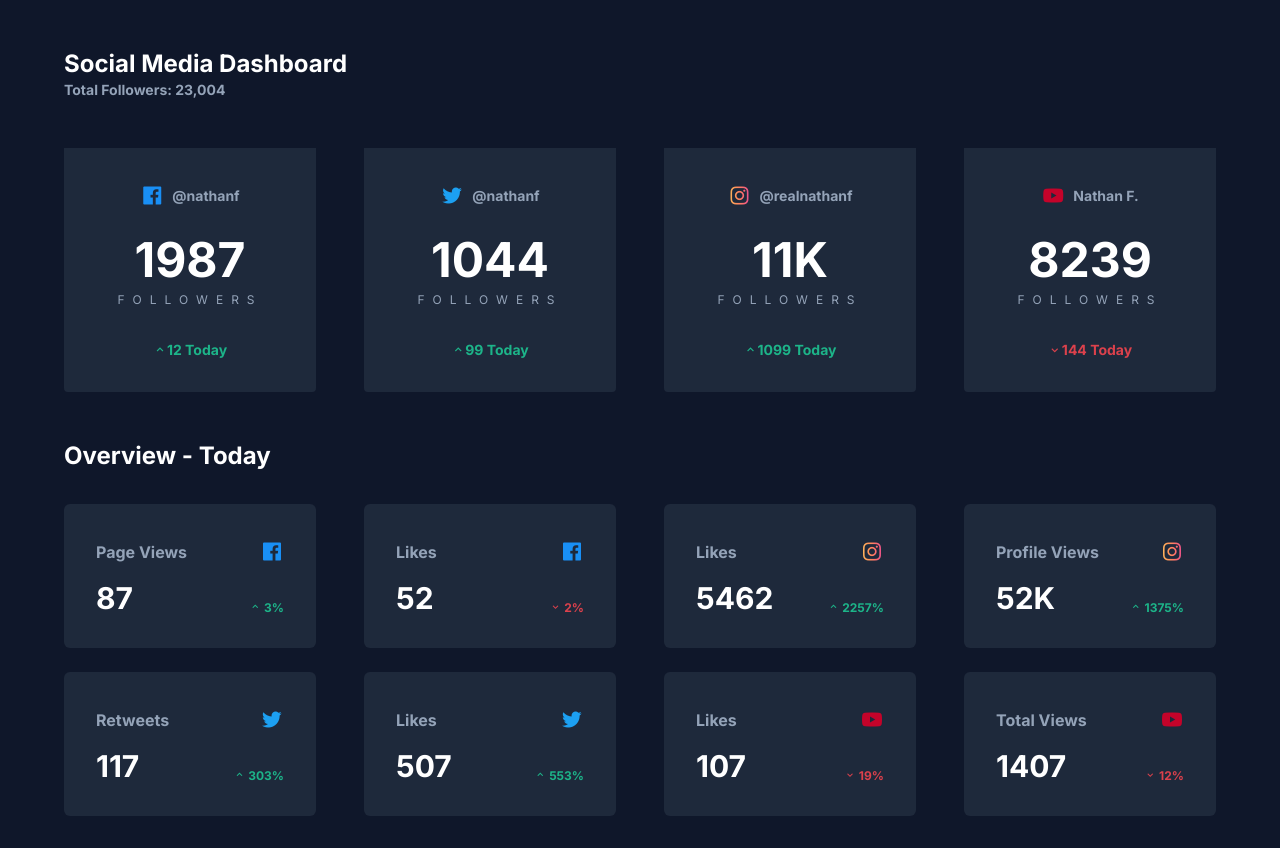
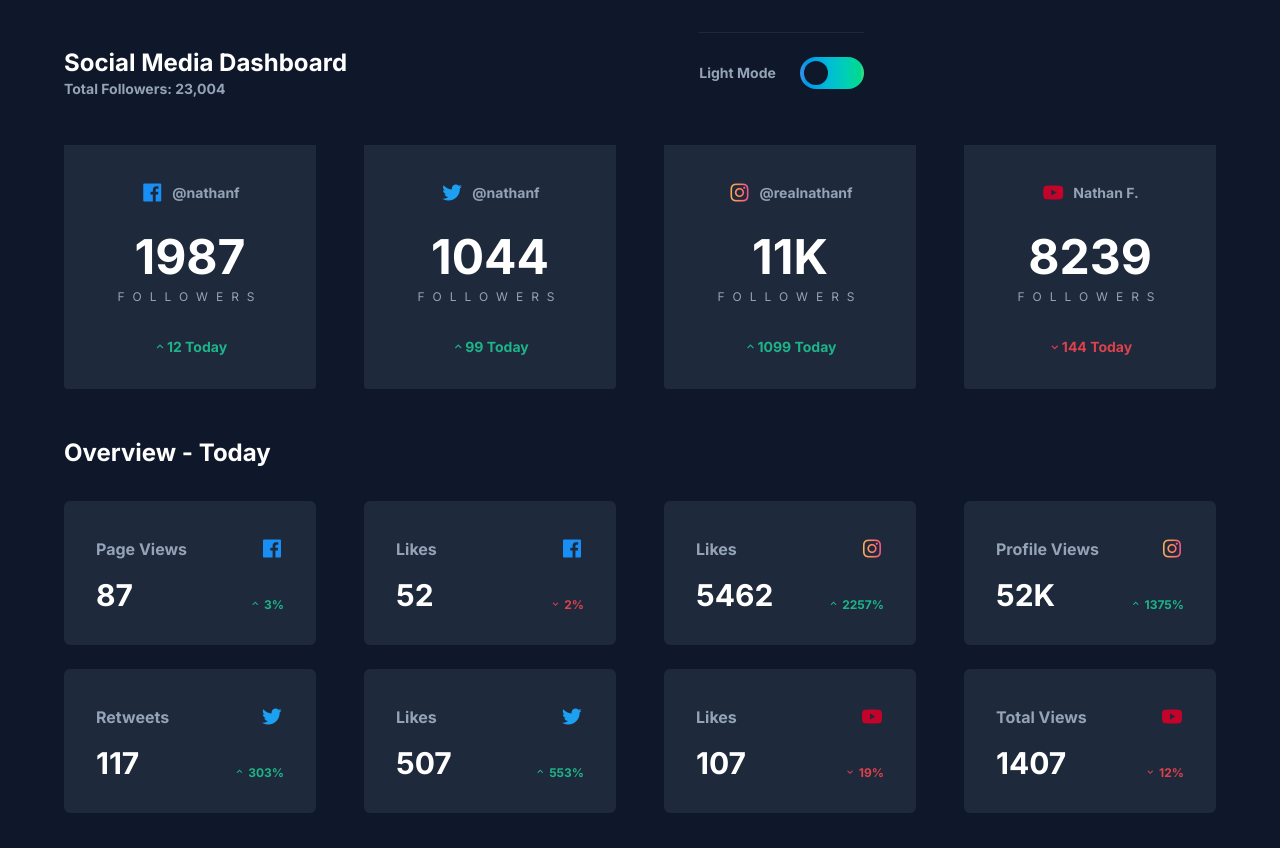
Before and after one commit to OGShawnLee/social-media-dashboard, a Svelte app: page / in a window 1280 px wide. Built offline with nearby package versions, Linux system fonts and the light colour scheme.

Commit message:
:sparkles: feat: add color theme support

```diff
--- a/index.html
+++ b/index.html
@@ -13,7 +13,9 @@
     <link href="https://unpkg.com/boxicons@2.1.2/css/boxicons.min.css" rel="stylesheet" />
     <title>Frontend Mentor | Social Media Dashboard</title>
   </head>
-  <body class="min-h-screen | bg-blue-gray-900 text-blue-gray-400 font-inter">
+  <body
+    class="min-h-screen | dark:bg-blue-gray-900 dark:text-blue-gray-400 bg-white text-blue-gray-900 font-inter"
+  >
     <div class="mb-18" id="app"></div>
     <script type="module" src="/src/main.ts"></script>
   </body>
--- /dev/null
+++ b/src/app.d.ts
@@ -0,0 +1 @@
+type ColorTheme = 'DARK' | 'LIGHT';
--- a/src/components/AllTimeStat.svelte
+++ b/src/components/AllTimeStat.svelte
@@ -12,14 +12,14 @@
 </script>
 
 <article
-  class="relative p-8 | flex flex-col items-center text-center | {border} rounded-b bg-blue-gray-800">
+  class="relative p-8 | flex flex-col items-center text-center | {border} rounded-b dark:bg-blue-gray-800 bg-blue-gray-100">
   <h3 class="sr-only">{socialMedia}</h3>
   <div class="flex items-center gap-2 mb-6">
     <i class="bx bxl-{icon} text-2xl" />
-    <span class="text-sm font-bold"> {userName}</span>
+    <span class="text-sm font-bold light:text-blue-gray-750"> {userName}</span>
   </div>
   <div class="flex flex-col gap-2">
-    <b class="text-5xl text-white"> {stat}</b>
+    <b class="text-5xl dark:text-white"> {stat}</b>
     <span class="text-xs uppercase tracking-[0.5rem]"> {statText} </span>
   </div>
   <div class="mt-8 | flex items-center | text-sm font-bold {isPositive ? 'text-lime' : 'text-red'}">
--- a/src/components/Header.svelte
+++ b/src/components/Header.svelte
@@ -1,16 +1,21 @@
+<script>
+  import ThemeToggler from './ThemeToggler.svelte';
+</script>
+
 <header
-  class="max-w-xs mx-auto my-12 divide-y divide-blue-gray-800 sm:(max-w-xl) md:max-w-2xl lg:max-w-4xl xl:max-w-6xl 2xl:max-w-8xl">
+  class="max-w-xs mx-auto my-6 divide-y dark:divide-blue-gray-800 divide-blue-gray-750 | flex flex-col gap-6 justify-between sm:(max-w-xl) md:max-w-2xl lg:(max-w-4xl my-8 flex-row items-center divide-transparent) xl:max-w-6xl 2xl:max-w-8xl">
   <div>
-    <h1 class="text-2xl font-bold text-white">Social Media Dashboard</h1>
-    <div class="text-sm font-bold">
+    <h1 class="text-2xl font-bold dark:text-white">Social Media Dashboard</h1>
+    <div class="text-sm font-bold light:text-blue-gray-750">
       <span> Total Followers: <b> 23,004 </b> </span>
     </div>
   </div>
+  <ThemeToggler />
 </header>
 
 <style>
   header::after {
     content: '';
-    @apply absolute top-0 right-0 left-0 h-72 bg-blue-gray-850 -z-10;
+    @apply absolute top-0 right-0 left-0 h-72 dark:bg-blue-gray-850 light:bg-blue-gray-50 -z-10;
   }
 </style>
--- /dev/null
+++ b/src/components/ThemeToggler.svelte
@@ -0,0 +1,35 @@
+<script>
+  import { useDarkTheme } from '../hooks';
+
+  const theme = useDarkTheme('DARK', 'SOCIAL-DASHBOARD-OG-THEME-COLOR-KEY');
+
+  $: themeText = $theme === 'DARK' ? 'Light' : 'Dark';
+  $: thumbPosition = $theme === 'DARK' ? 'translate-x-1' : 'translate-x-9';
+</script>
+
+<div class="py-6 | flex items-center justify-between gap-6">
+  <span class="text-sm font-bold light:text-blue-gray-750"> {themeText} Mode </span>
+  <button
+    class="relative h-8 w-16 | dark:(bg-gradient-to-r from-toggle-blue to-toggle-green) bg-toggle-light rounded-full"
+    aria-label="Toggle Color Theme"
+    aria-describedby="theme-toggler-description"
+    title="Toggle Color Theme"
+    on:click={theme.toggle}>
+    <p class="sr-only" id="theme-toggler-description">
+      Toggle Color Theme from dark mode to light mode and viceversa
+    </p>
+
+    <div
+      class="absolute h-6 w-6 min-w-6 | dark:bg-blue-gray-900 bg-white rounded-full | transform animation over-y-center {thumbPosition}" />
+  </button>
+</div>
+
+<style>
+  .animation {
+    @apply transition duration-150;
+  }
+
+  .over-y-center {
+    @apply top-1/2 -translate-y-1/2;
+  }
+</style>
--- a/src/components/TodayStat.svelte
+++ b/src/components/TodayStat.svelte
@@ -8,13 +8,13 @@
   $: iconDirection = isPositive ? 'up' : 'down';
 </script>
 
-<article class="p-8 | flex flex-col gap-3 | bg-blue-gray-800 rounded-md">
+<article class="p-8 | flex flex-col gap-3 | dark:bg-blue-gray-800 bg-blue-gray-100 rounded-md">
   <header class="flex items-center justify-between">
-    <h4 class="capitalize font-bold">{heading}</h4>
+    <h4 class="capitalize font-bold light:text-blue-gray-750">{heading}</h4>
     <i class="bx bxl-{icon} text-2xl" />
   </header>
   <div class="flex items-end justify-between">
-    <b class="text-3xl text-white"> {stat}</b>
+    <b class="text-3xl dark:text-white"> {stat}</b>
     <div class="font-bold text-xs {isPositive ? 'text-lime' : 'text-red'}">
       <i class="bx bx-chevron-{iconDirection}" />
       <span> {percentage}% </span>
--- a/src/components/index.ts
+++ b/src/components/index.ts
@@ -1,3 +1,4 @@
 export { default as AllTimeStat } from './AllTimeStat.svelte';
 export { default as Header } from './Header.svelte';
+export { default as ThemeToggler } from './ThemeToggler.svelte';
 export { default as TodayStat } from './TodayStat.svelte';
--- /dev/null
+++ b/src/hooks/index.ts
@@ -0,0 +1,58 @@
+import { writable } from 'svelte/store';
+
+function preffersDarkTheme() {
+  return window.matchMedia('(prefers-color-scheme:dark)').matches ? 'DARK' : 'LIGHT';
+}
+
+function setDarkTheme() {
+  document.documentElement.classList.add('dark');
+  document.documentElement.classList.remove('light');
+}
+
+function setLightTheme() {
+  document.documentElement.classList.add('light');
+  document.documentElement.classList.remove('dark');
+}
+
+export function useDarkTheme(initialValue: ColorTheme, localStorageKey: string) {
+  const { subscribe, set, update } = writable(initialValue, (set) => {
+    if (window) {
+      const theme = localStorage.getItem(localStorageKey);
+      switch (theme) {
+        case 'DARK': {
+          set('DARK');
+          setDarkTheme();
+          break;
+        }
+        case 'LIGHT': {
+          set('LIGHT');
+          setLightTheme();
+          break;
+        }
+        default: {
+          const theme = preffersDarkTheme() ? 'DARK' : 'LIGHT';
+          set(theme);
+          theme === 'DARK' ? setDarkTheme() : setLightTheme();
+          localStorage.setItem(localStorageKey, theme);
+          break;
+        }
+      }
+    }
+  });
+  return {
+    subscribe,
+    set(this: void, value: ColorTheme) {
+      set(value);
+      value === 'DARK' ? setDarkTheme() : setLightTheme();
+      localStorage.setItem(localStorageKey, value);
+    },
+    toggle(this: void) {
+      update((theme) => {
+        const newTheme = theme === 'DARK' ? 'LIGHT' : 'DARK';
+        newTheme === 'DARK' ? setDarkTheme() : setLightTheme();
+        localStorage.setItem(localStorageKey, newTheme);
+        return newTheme;
+      });
+    },
+  };
+}
--- a/windi.config.ts
+++ b/windi.config.ts
@@ -9,6 +9,7 @@ function generateSafeList() {
 }
 
 export default defineConfig({
+  darkMode: 'class',
   safelist: generateSafeList(),
   theme: {
     colors: {
```
